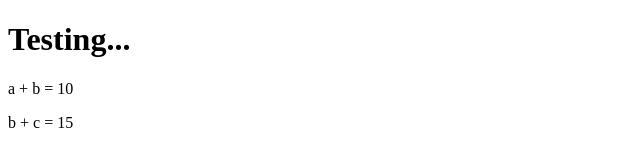
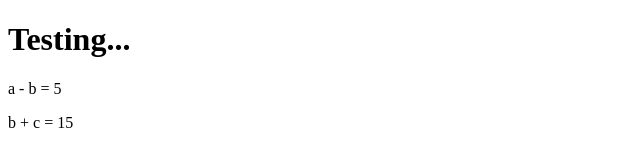
Before and after one commit to 7aneen3li/DECI_L4_Web, a plain HTML site: page Session_1/index.html in a window 1280 px wide. Shown: the full height of the page, 0-640 px from the left. Drawn offline with Linux system fonts and the light colour scheme.

Commit message:
2 Edited

```diff
--- a/Session_1/index.html
+++ b/Session_1/index.html
@@ -7,7 +7,7 @@
 </head>
 <body>
     <h1>Testing...</h1>
-    <p>a + b = 10</p>
+    <p>a - b = 5</p>
     <p>b + c = 15</p>
 </body>
 </html>
```
